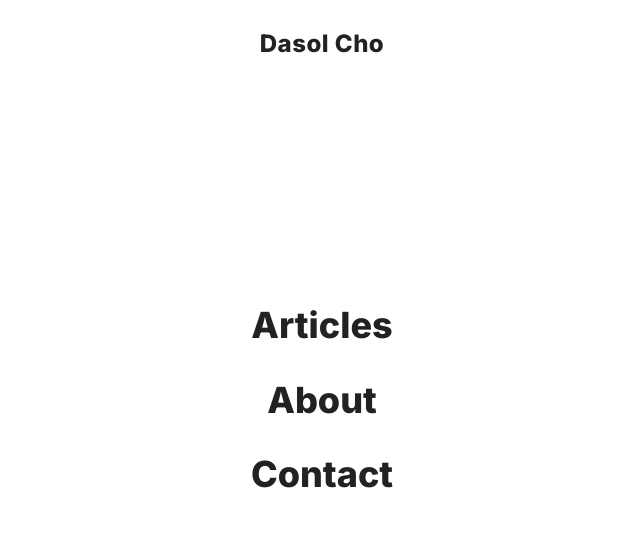
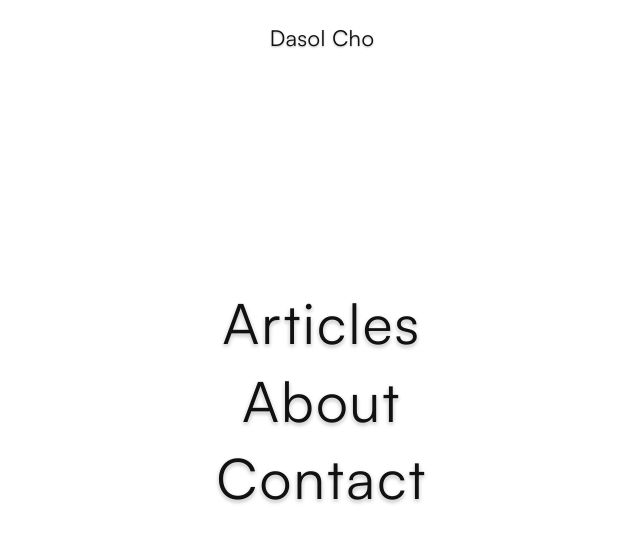
Before and after one commit to jehoonje/dasol-project, a Next.js app: page / in a window 1280 px wide. Shown: the top 542 px of the page, without its empty margins (318-958 px from the left). Built offline with nearby package versions, Linux system fonts and the light colour scheme; no server answers.

Commit message:
💄 Style: font added, effect updated

```diff
--- a/src/app/globals.css
+++ b/src/app/globals.css
@@ -6,7 +6,8 @@ body {
   background: #ffffff;
   color: #333333;
   line-height: 1.625;
-  font-family: 'Inter', -apple-system, BlinkMacSystemFont, "Segoe UI", "Roboto", sans-serif;
+  font-family: var(--font-satoshi), -apple-system, BlinkMacSystemFont,
+  "Segoe UI", "Roboto", sans-serif;
 }
 a { text-decoration: none; color: inherit; }
 img { max-width: 100%; height: auto; display: block; }
@@ -15,7 +16,7 @@ img { max-width: 100%; height: auto; display: block; }
 .container-90 { width: 90%; margin: 0 auto; }
 .header { position: sticky; top: 0; background: transparent; border-bottom: 0px solid #dddddd; z-index: 20; }
 .header-inner { display: flex; align-items: center; justify-content: center; gap: 16px; height: 72px; padding: 0 16px; position: relative; }
-.site-title { font-weight: 900; font-size: 24px; color: #000; text-shadow: -2px 0px white, 0px 2px white;  letter-spacing: 0.02em; position:absolute; top:0; text-align: center; transform: translateY(0%); }
+.site-title { font-weight: 600; font-size: 24px; color: #000; text-shadow: -2px 0px white, 0px 2px white;  letter-spacing: 0.02em; position:absolute; top:0; text-align: center; transform: translateY(0%); }
 .nav { display: flex; gap: 32px; font-size: 18px; font-weight: 600; margin: 0; position: fixed; top: 50%; left: 50%; transform: translate(-50%, -50%); opacity: 0; pointer-events: none; transition: opacity 0.5s ease; }
 .nav.visible { opacity: 1; pointer-events: auto; }
 .nav.top-position { position: static; transform: none; margin-top: 0; }
@@ -41,7 +42,7 @@ img { max-width: 100%; height: auto; display: block; }
 
 .home-nav-container a {
   font-size: 22px;
-  font-weight: 700;
+  font-weight: 300;
   transition: transform 0.2s ease;
 }
 
@@ -84,7 +85,7 @@ img { max-width: 100%; height: auto; display: block; }
 
   /* 배경 애니메이션 */
   #home-bg-layer.floating img {
-    animation: floatBackground 8s ease-in-out infinite;
+    animation: floatBackground 3s ease-in-out infinite;
   }
 
   #home-bg-layer.stopped img {
@@ -93,8 +94,21 @@ img { max-width: 100%; height: auto; display: block; }
 
   @keyframes floatBackground {
     0%, 100% { transform: translateY(0) scale(1.05); }
-    50% { transform: translateY(-4%) scale(1.06); }
+    50% { transform: translateY(-6%) scale(1.06); }
   }
+}
+
+.site-title {
+  font-weight: 600;         /* 900 → 600 정도로 낮춰서 미니멀하게 */
+  letter-spacing: 0.08em;   /* 자간 살짝 늘리기 */
+
+}
+
+.nav,
+.home-nav-container a {
+  letter-spacing: 0.06em;
+  text-transform: uppercase;
+  font-weight: 500;
 }
 
 .page { padding: 16px 0 64px; }
@@ -335,3 +349,25 @@ body[data-route="idle"]     [data-page] { opacity: 1; }
     width: 100%;
   }
 }
+
+
+/* 모바일 배경 오버레이 */
+#home-bg-overlay {
+  position: fixed;
+  inset: 0;
+  background: rgba(255, 255, 255, 0.3); /* 흰색 70% 불투명 */
+  backdrop-filter: blur(8px); /* 배경 블러 효과 (선택사항) */
+  z-index: 0;
+  pointer-events: none;
+  opacity: 0;
+  transition: opacity 0.5s ease;
+}
+
+#home-bg-overlay.visible {
+  opacity: 1;
+}
+
+/* 배경보다 위, 콘텐츠보다 아래 */
+#home-bg-layer { z-index: 0; }
+#home-bg-overlay { z-index: 1; }
+.app-root { z-index: 2; }
--- a/src/app/layout.tsx
+++ b/src/app/layout.tsx
@@ -1,5 +1,7 @@
+// app/layout.tsx
 import type { Metadata } from "next";
 import "./globals.css";
+import localFont from "next/font/local";
 import BodyBackground from "@/components/BodyBackground";
 import ImagePreviewProvider from "@/components/ImagePreviewProvider";
 import RouteTransitionProvider from "@/components/RouteTransition";
@@ -11,16 +13,24 @@ export const metadata: Metadata = {
   description: "photo portfolio.",
 };
 
+const satoshi = localFont({
+  src: [
+    {
+      path: "./fonts/Satoshi-Variable.woff2",
+      weight: "300 900",
+      style: "normal",
+    },
+  ],
+  variable: "--font-satoshi",
+  display: "swap",
+});
+
 export default function RootLayout({ children }: { children: React.ReactNode }) {
   return (
-    <html lang="ko">
-      <head>
-        <link rel="preconnect" href="https://fonts.googleapis.com" />
-        <link rel="preconnect" href="https://fonts.gstatic.com" crossOrigin="anonymous" />
-        <link href="https://fonts.googleapis.com/css2?family=Inter:wght@400;600;700;800&display=swap" rel="stylesheet" />
-      </head>
+    <html lang="ko" className={satoshi.variable}>
       <body suppressHydrationWarning>
         <BodyBackground />
+        <div id="home-bg-overlay" aria-hidden="true" /> {/* 👈 추가 */}
         <HeaderProvider>
           <RouteTransitionProvider>
             <ImagePreviewProvider>
--- a/src/components/Header.tsx
+++ b/src/components/Header.tsx
@@ -60,14 +60,17 @@ export default function Header() {
         onClick={handleTitleClick}
         style={{
           position: "fixed",
-          top: "24px",
+          top: "20px",
           left: "50%",
           transform: "translateX(-50%)",
           zIndex: 100,
-          fontSize: "24px",
-          color: "#222",
-          textShadow: "-3px 0px white, 0px 3px white",
-          fontWeight: 900,
+          fontSize: "22px",
+          fontWeight: 400,
+          letterSpacing: "0.02em",
+          color: "#111",
+          // 배경선 위에서도 또렷하게 보이도록 흰 하이라이트 + 아주 약한 그림자
+          textShadow:
+            "0 0 3px rgba(255,255,255,0.75), 0 1px 2px rgba(0,0,0,0.35)",
           opacity: shouldShow ? 1 : 0,
           pointerEvents: shouldShow ? "auto" : "none",
           transition: "opacity 0.5s ease",
@@ -112,10 +115,14 @@ export default function Header() {
               key={n.href}
               href={n.href}
               style={{
-                fontSize: "36px",
-                color: "#222",
-                textShadow: "-2px 0px white, 0px 2px white",
-                fontWeight: 900,
+                fontSize: "clamp(56px, 5vw, 44px)",   // 모바일~데스크탑 대응
+                fontWeight: 400,
+                letterSpacing: "0.04em",
+                color: "#111",
+                lineHeight: 1.1,
+                // 흰색 아우라로 먼저 띄우고, 아래로 살짝 그림자
+                textShadow:
+                  "0 0 4px rgba(255,255,255,0.75), 0 2px 4px rgba(0,0,0,0.35)",
               }}
               onClick={handleCategoryClick}
             >
--- a/src/components/HeaderContext.tsx
+++ b/src/components/HeaderContext.tsx
@@ -53,6 +53,31 @@ export function HeaderProvider({ children }: { children: ReactNode }) {
       bgLayer.classList.remove("floating", "stopped");
     }
   }, [mounted, isMobile, isClicked, isRootPage]);
+
+  // 모바일에서 배경 애니메이션 + 오버레이 관리
+useEffect(() => {
+  if (!mounted || !isRootPage) return;
+
+  const bgLayer = document.getElementById("home-bg-layer");
+  const overlay = document.getElementById("home-bg-overlay");
+  if (!bgLayer) return;
+
+  if (isMobile && !isClicked) {
+    // 모바일에서 클릭 전: floating 애니메이션, 오버레이 숨김
+    bgLayer.classList.add("floating");
+    bgLayer.classList.remove("stopped");
+    overlay?.classList.remove("visible");
+  } else if (isMobile && isClicked) {
+    // 모바일에서 클릭 후: 애니메이션 정지, 오버레이 표시
+    bgLayer.classList.remove("floating");
+    bgLayer.classList.add("stopped");
+    overlay?.classList.add("visible"); // 👈 오버레이 페이드인
+  } else {
+    // 데스크탑: 클래스 제거
+    bgLayer.classList.remove("floating", "stopped");
+    overlay?.classList.remove("visible");
+  }
+}, [mounted, isMobile, isClicked, isRootPage]);
 
   useEffect(() => {
     if (isRootPage) {
```
Also changed, not shown: src/app/fonts/Satoshi-Variable.woff2 (added).
